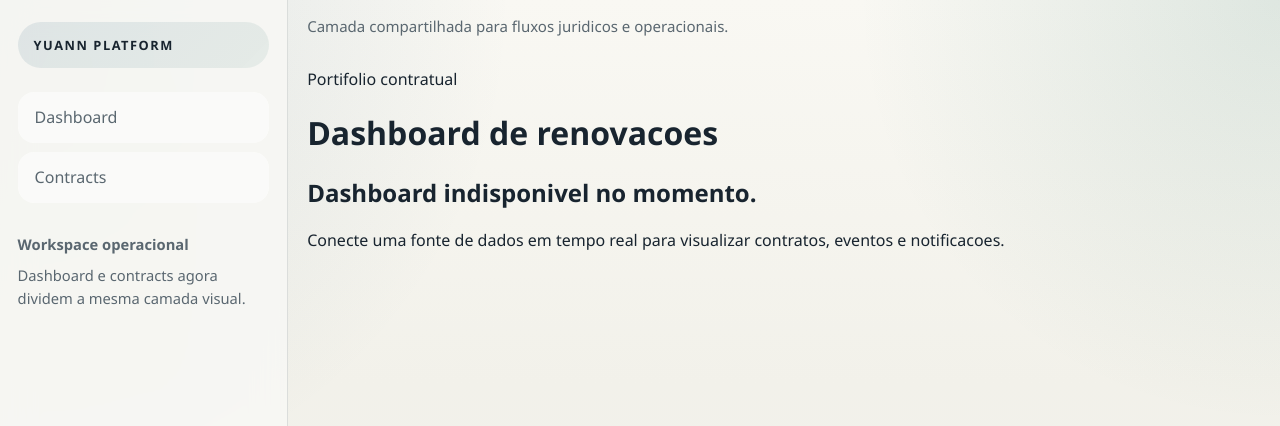
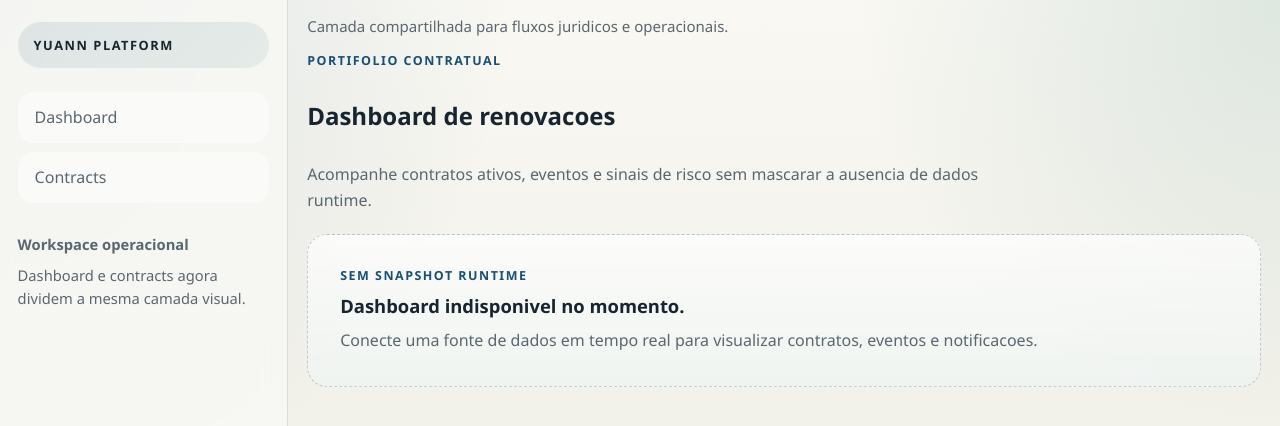
Before and after one commit to cauedev30/projeto-yuann, a Next.js app in the folder web/: page /dashboard in a window 1280 px wide. Shown: the top 426 px of the page. Built offline with nearby package versions, Linux system fonts and the light colour scheme.

Commit message:
feat: adapt dashboard to shared shell primitives

```diff
--- a/web/src/features/dashboard/components/contracts-summary.tsx
+++ b/web/src/features/dashboard/components/contracts-summary.tsx
@@ -1,6 +1,8 @@
 import React from "react";
 
 import type { DashboardSummary } from "@/entities/dashboard/model";
+import { StatCard } from "../../../components/ui/stat-card";
+import styles from "../screens/dashboard-screen.module.css";
 
 type ContractsSummaryProps = {
   summary: DashboardSummary;
@@ -8,19 +10,10 @@
 
 export function ContractsSummary({ summary }: ContractsSummaryProps) {
   return (
-    <section>
-      <article>
-        <p>Contratos ativos</p>
-        <strong>{summary.activeContracts}</strong>
-      </article>
-      <article>
-        <p>Findings criticos</p>
-        <strong>{summary.criticalFindings}</strong>
-      </article>
-      <article>
-        <p>Vencendo em 12 meses</p>
-        <strong>{summary.expiringSoon}</strong>
-      </article>
-    </section>
+    <div className={styles.summaryGrid}>
+      <StatCard label="Contratos ativos" value={summary.activeContracts} />
+      <StatCard label="Findings criticos" value={summary.criticalFindings} />
+      <StatCard label="Vencendo em 12 meses" value={summary.expiringSoon} />
+    </div>
   );
 }
--- a/web/src/features/dashboard/components/empty-dashboard-state.tsx
+++ b/web/src/features/dashboard/components/empty-dashboard-state.tsx
@@ -1,10 +1,13 @@
 import React from "react";
+
+import { EmptyState } from "../../../components/ui/empty-state";
 
 export function EmptyDashboardState() {
   return (
-    <section>
-      <h2>Dashboard indisponivel no momento.</h2>
-      <p>Conecte uma fonte de dados em tempo real para visualizar contratos, eventos e notificacoes.</p>
-    </section>
+    <EmptyState
+      eyebrow="Sem snapshot runtime"
+      title="Dashboard indisponivel no momento."
+      body="Conecte uma fonte de dados em tempo real para visualizar contratos, eventos e notificacoes."
+    />
   );
 }
--- a/web/src/features/dashboard/components/events-timeline.tsx
+++ b/web/src/features/dashboard/components/events-timeline.tsx
@@ -4,14 +4,15 @@
 
 type EventsTimelineProps = {
   events: DashboardEvent[];
+  showTitle?: boolean;
 };
 
-export function EventsTimeline({ events }: EventsTimelineProps) {
+export function EventsTimeline({ events, showTitle = true }: EventsTimelineProps) {
   const orderedEvents = [...events].sort((left, right) => left.eventDate.localeCompare(right.eventDate));
 
   return (
     <section>
-      <h2>Timeline de eventos</h2>
+      {showTitle ? <h2>Timeline de eventos</h2> : null}
       <ul>
         {orderedEvents.map((event) => (
           <li key={event.id}>
--- /dev/null
+++ b/web/src/features/dashboard/screens/dashboard-screen.module.css
@@ -0,0 +1,48 @@
+.page {
+  display: grid;
+  gap: 1.25rem;
+}
+
+.stack {
+  display: grid;
+  gap: 1rem;
+}
+
+.summaryGrid {
+  display: grid;
+  grid-template-columns: repeat(3, minmax(0, 1fr));
+  gap: 0.85rem;
+}
+
+.detailGrid {
+  display: grid;
+  grid-template-columns: repeat(2, minmax(0, 1fr));
+  gap: 1rem;
+}
+
+.plainSection {
+  margin: 0;
+}
+
+.plainHeading {
+  margin: 0 0 0.9rem;
+  font-size: 1.05rem;
+}
+
+.plainList {
+  margin: 0;
+  padding-left: 1rem;
+  color: var(--ink-muted);
+  line-height: 1.7;
+}
+
+.plainList li + li {
+  margin-top: 0.65rem;
+}
+
+@media (max-width: 820px) {
+  .summaryGrid,
+  .detailGrid {
+    grid-template-columns: 1fr;
+  }
+}
--- a/web/src/features/dashboard/screens/dashboard-screen.tsx
+++ b/web/src/features/dashboard/screens/dashboard-screen.tsx
@@ -1,10 +1,13 @@
 import React from "react";
 
+import { PageHeader } from "../../../components/ui/page-header";
+import { SurfaceCard } from "../../../components/ui/surface-card";
 import type { DashboardSnapshot } from "../../../entities/dashboard/model";
 import { NotificationHistory } from "../../notifications/components/notification-history";
 import { ContractsSummary } from "../components/contracts-summary";
 import { EmptyDashboardState } from "../components/empty-dashboard-state";
 import { EventsTimeline } from "../components/events-timeline";
+import styles from "./dashboard-screen.module.css";
 
 type DashboardScreenProps = {
   snapshot: DashboardSnapshot | null;
@@ -12,21 +15,32 @@
 
 export function DashboardScreen({ snapshot }: DashboardScreenProps) {
   return (
-    <main>
-      <header>
-        <p>Portifolio contratual</p>
-        <h1>Dashboard de renovacoes</h1>
-      </header>
+    <section className={styles.page}>
+      <PageHeader
+        eyebrow="Portifolio contratual"
+        title="Dashboard de renovacoes"
+        description="Acompanhe contratos ativos, eventos e sinais de risco sem mascarar a ausencia de dados runtime."
+      />
 
       {snapshot ? (
-        <>
-          <ContractsSummary summary={snapshot.summary} />
-          <EventsTimeline events={snapshot.events} />
-          <NotificationHistory items={snapshot.notifications} />
-        </>
+        <div className={styles.stack}>
+          <SurfaceCard title="Resumo do portifolio">
+            <ContractsSummary summary={snapshot.summary} />
+          </SurfaceCard>
+
+          <div className={styles.detailGrid}>
+            <SurfaceCard title="Timeline de eventos">
+              <EventsTimeline events={snapshot.events} showTitle={false} />
+            </SurfaceCard>
+
+            <SurfaceCard title="Historico de notificacoes">
+              <NotificationHistory items={snapshot.notifications} showTitle={false} />
+            </SurfaceCard>
+          </div>
+        </div>
       ) : (
         <EmptyDashboardState />
       )}
-    </main>
+    </section>
   );
 }
--- a/web/src/features/notifications/components/notification-history.tsx
+++ b/web/src/features/notifications/components/notification-history.tsx
@@ -4,13 +4,14 @@
 
 type NotificationHistoryProps = {
   items: DashboardNotification[];
+  showTitle?: boolean;
 };
 
-export function NotificationHistory({ items }: NotificationHistoryProps) {
+export function NotificationHistory({ items, showTitle = true }: NotificationHistoryProps) {
   if (items.length === 0) {
     return (
       <section>
-        <h2>Historico de notificacoes</h2>
+        {showTitle ? <h2>Historico de notificacoes</h2> : null}
         <p>Nenhuma notificacao registrada.</p>
       </section>
     );
@@ -18,7 +19,7 @@
 
   return (
     <section>
-      <h2>Historico de notificacoes</h2>
+      {showTitle ? <h2>Historico de notificacoes</h2> : null}
       <ul>
         {items.map((item) => (
           <li key={item.id}>
```
Also changed, not shown: 1 other file (tests, documents, lock files or other folders).
